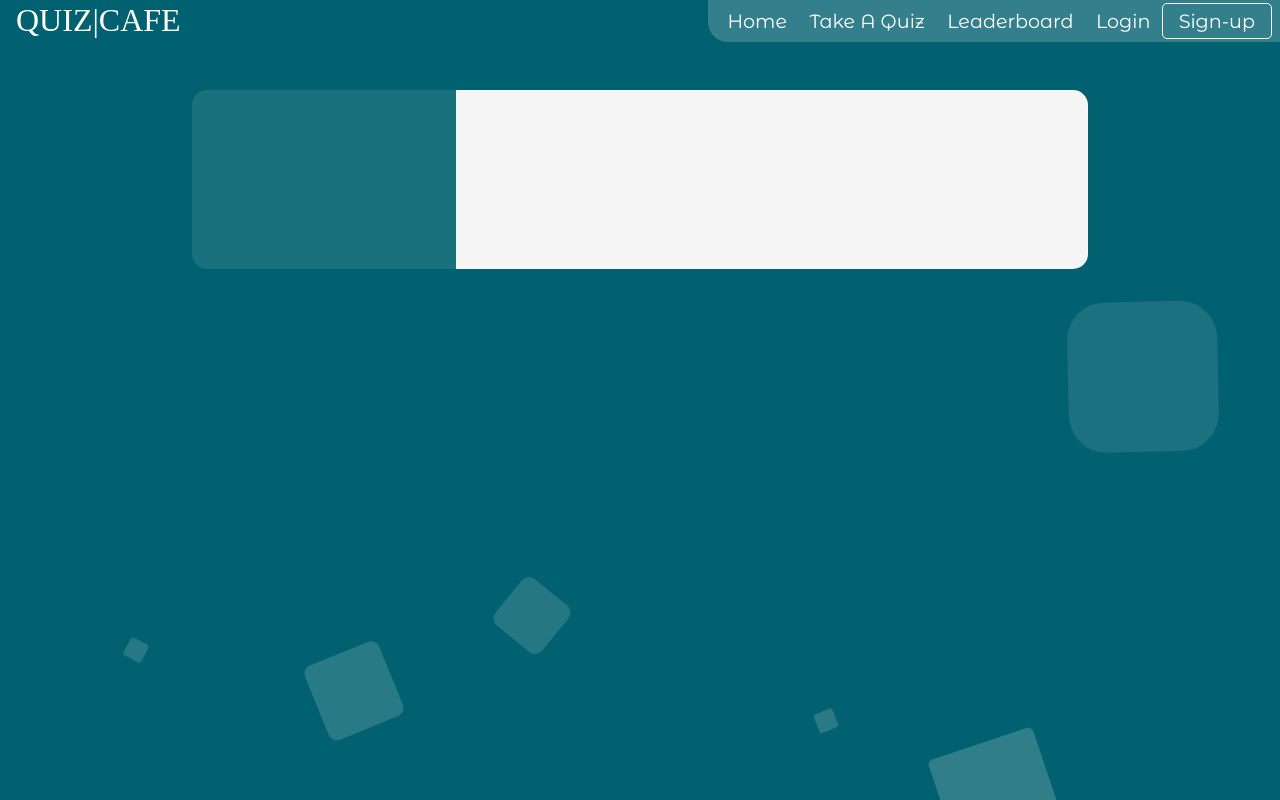
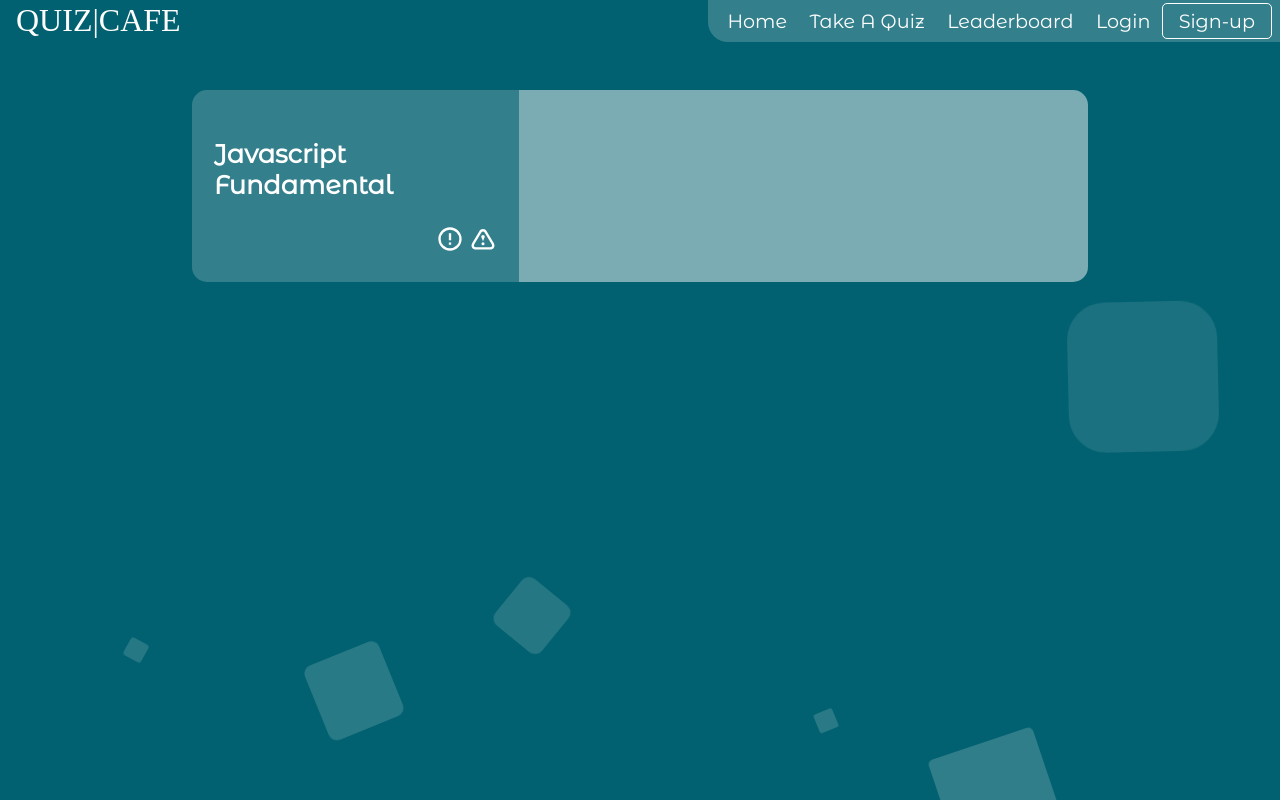
Before and after one commit to aksh-git/SPC, a React (Create React App) app in the folder projects/quizcafe/: page /quizplay/1 in a window 1280 px wide. Built offline with nearby package versions, Linux system fonts and the light colour scheme; a web font is replaced by a local one.

Commit message:
quiz play card design

```diff
--- a/projects/quizcafe/src/App.css
+++ b/projects/quizcafe/src/App.css
@@ -162,3 +162,9 @@ a {
     transform: rotate(360deg);
   }
 }
+.error:hover{
+  fill: #b1310a;
+}
+.warn:hover{
+  fill: rgb(219, 200, 26);
+}
--- /dev/null
+++ b/projects/quizcafe/src/components/QPCard.js
@@ -0,0 +1,43 @@
+import React, { useEffect, useState } from 'react'
+import { RiErrorWarningLine } from 'react-icons/ri'
+import { TiWarningOutline } from 'react-icons/ti'
+import '../style/QuizPlay.css'
+
+function QPCard(props) {
+
+  const [qtype, setqtype] = useState("")
+  const qques  = props.qques;
+  const quiz = props.qdecp;
+
+  useEffect(() => {
+    setqtype(qques.store.type)
+    console.log("type chnage done");
+  }, [props])
+
+  return (
+    <div className='playarea'>
+      <div className='pa-1'>
+        <div className='topic'>
+
+        </div>
+        <div className='h-topic'>
+            <p>{quiz.title}</p>
+        </div>
+        <div className='report'>
+          <div>
+            <RiErrorWarningLine className='item error'/>
+          </div>
+          <TiWarningOutline   className='item warn'/>
+        </div>
+      </div>
+      <div style={{display:qtype==="mcq"?"":"none"}} className='pa-2'>
+
+      </div>
+      <div style={{display:qtype==="fill_up"?"":"none"}} className='pa-2'>
+
+      </div>
+    </div>
+  )
+}
+
+export default QPCard
--- a/projects/quizcafe/src/components/QuizPlay.js
+++ b/projects/quizcafe/src/components/QuizPlay.js
@@ -1,17 +1,41 @@
-import React from 'react'
+import React, { useEffect, useState } from 'react'
 import { useParams } from 'react-router-dom'
 import '../style/QuizPlay.css'
+import QPCard from './QPCard';
 
 function QuizPlay() {
 
   const { id } = useParams();
+  const quiz = {
+    title : "javascript fundamental",
+    decp : "demo decription goes here, which explains the quiz and its purpose.",
+    q_image : "https://www.google.com/favicon.ico",
+    published_on : new Date(),
+    published_by : "publisher name",
+    updated_on : new Date(),
+    total_plays : 99999,
+    useful_votes : 999,
+    ques_id : [ "234D4T1" , "134D4T1", "434D4T1"] //choose one by difficulty level
+  }
+  const qques = {
+    store : {
+      _id : "234D4T1",
+      type : "mcq" ,
+      allowed_time : 10,
+      diff_level : 1 // 1-10
+    },
+    ques : "This is a demo question on quizcafe?",
+    op1 : "okay",
+    op2 : "i know",
+    op3 : "good to know",
+    op4 : "just a demo",
+    cop : "op4"
+  }
+
 
   return (
     <div className='q-container'>
-      <div className='playarea'>
-        <div className='pa-1'></div>
-        <div className='pa-2'></div>
-      </div>
+      <QPCard qques={qques} qdecp={quiz} />
     </div>
   )
 }
--- a/projects/quizcafe/src/style/QuizPlay.css
+++ b/projects/quizcafe/src/style/QuizPlay.css
@@ -6,19 +6,32 @@
     margin: auto;
     left: 0;
     right: 0;
-    text-align: center;
     width: 70%;
     display: flex;
     border-radius: 15px;
     overflow: hidden;
 }
-.pa-1{
+.playarea .pa-1{
     width: 35%;
-    background: rgba(255, 255, 255, 0.1);
-    padding: 10px;
+    background: rgba(255, 255, 255, 0.2);
+    padding: 22px;
 }
-.pa-2{
-    background-color: whitesmoke;
+.playarea .pa-2{
+    background-color: rgba(245, 245, 245, 0.5);
     width: 65%;
-    padding: 10%;
+    padding: 22px;
 }
+.pa-1 .h-topic{
+    font-size: 1.6rem;
+    font-weight: 600;
+    text-transform: capitalize;
+}
+.pa-1 .report{
+    font-size: 28px;
+    float: right;
+    display: flex;
+    gap: 5px;
+}
+.report .item{
+    cursor: pointer;
+}
```
